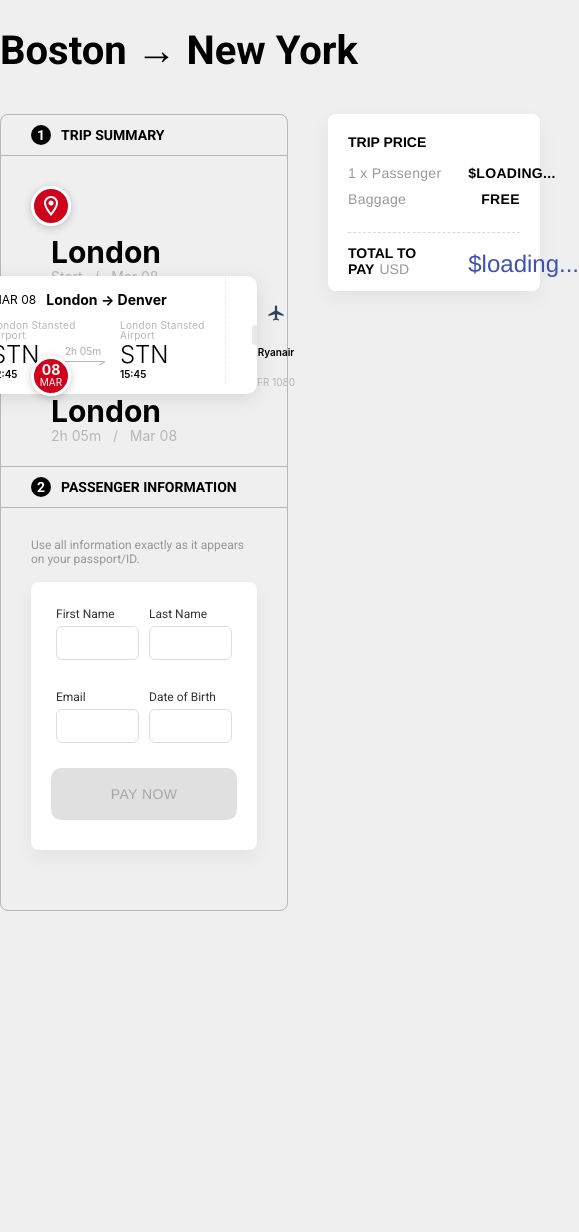
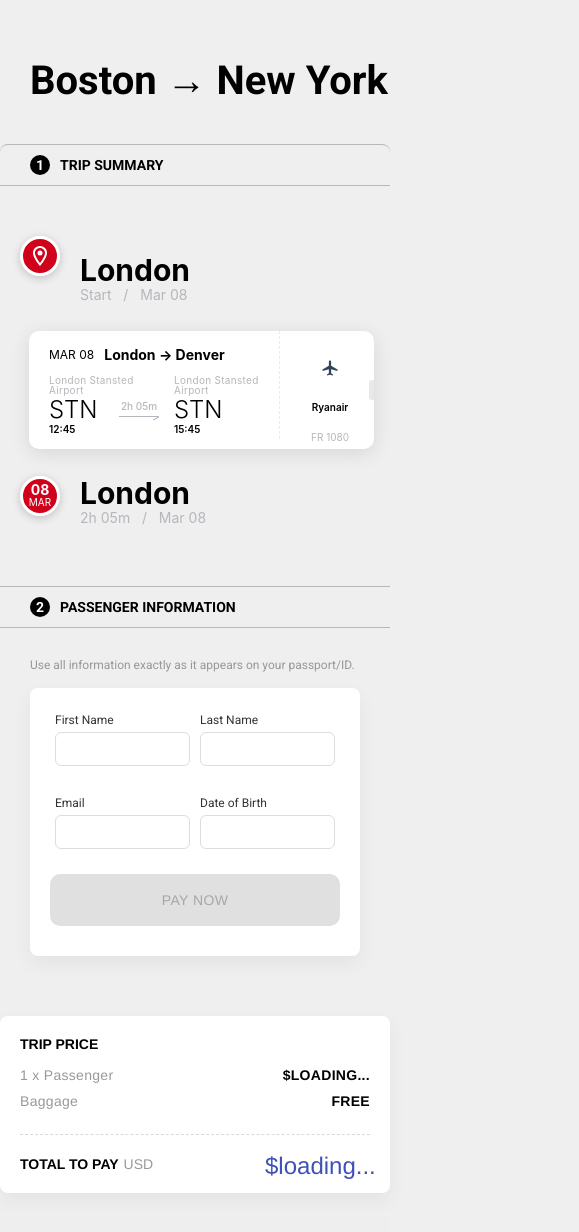
Before and after one commit to Flight-Squad/flightsquad-web, a React (Create React App) app: page /checkout in a window 390 px wide. Shown: the top 1232 px of the page, 579 px wide, since content can reach past the window. Before the commit the page ends 931 px from the top, so only its background shows below. Built offline with nearby package versions, Linux system fonts and the light colour scheme; no server answers; what react-stripe-elements would draw is missing.

Commit message:
Add mobile responsivness at 640px width

```diff
--- a/src/Components/CheckoutForm/AirportInfo/CityTitle.scss
+++ b/src/Components/CheckoutForm/AirportInfo/CityTitle.scss
@@ -2,6 +2,11 @@
     display: inline-block;
     vertical-align: middle;
     margin-left: 20px;
+
+    @media (max-width: 640px) {
+        margin-top: 0;
+        margin-left: 20px;
+    }
 }
 
 .City-Name {
@@ -15,6 +20,10 @@
     line-height: 1.03;
     letter-spacing: normal;
     color: #000;
+
+    @media (max-width: 640px) {
+        width: 200px;
+    }
 }
 
 .City-Subtitle {
--- a/src/Components/CheckoutForm/AirportInfo/index.scss
+++ b/src/Components/CheckoutForm/AirportInfo/index.scss
@@ -1,10 +1,16 @@
 .Info-Wrapper {
-    padding: 0px 30px 20px 30px;
-    vertical-align: middle;
-    position: relative;
-    height: 150px;
+  padding: 0px 30px 20px 30px;
+  vertical-align: middle;
+  position: relative;
+  height: 150px;
+
+  @media (max-width: 640px) {
+    height: 200px;
+    padding: 20px;
+    width: 100%;
+  }
 }
 
 .Info-Wrapper-Narrow {
-    height: 80px;
+  height: 80px;
 }
--- a/src/Components/CheckoutForm/TripInfo/Airline.scss
+++ b/src/Components/CheckoutForm/TripInfo/Airline.scss
@@ -8,6 +8,10 @@
     margin-bottom: 10px;
     margin-left: 10px;
     text-align: center;
+
+    @media (max-width: 640px) {
+        flex: 3 1;
+    }
 }
 
 .TripInfo-Airline svg {
--- a/src/Components/CheckoutForm/TripInfo/Cities.scss
+++ b/src/Components/CheckoutForm/TripInfo/Cities.scss
@@ -1,8 +1,7 @@
 .TripInfo-Cities {
   flex: 8 1;
-}
 
-.TripInfo-Cities h4 {
+  h4 {
     -ms-flex-align: center;
     align-items: center;
     margin: 7px 0 0 20px;
@@ -12,18 +11,15 @@
     width: 224px;
     min-height: 34px;
     white-space: pre-wrap;
-}
 
-.TripInfo-Cities h4, .TripInfo-Cities h4 span {
     display: -ms-flexbox;
     display: flex;
     font-style: normal;
     font-stretch: normal;
     letter-spacing: normal;
     color: #000;
-}
 
-.TripInfo-Cities h4 span {
+    span {
       white-space: nowrap;
       font-size: 12px;
       font-weight: 400;
@@ -31,3 +27,12 @@
       text-transform: uppercase;
       margin-right: 10px;
     }
+  }
+
+  @media (max-width: 640px) {
+    left: 0;
+    max-width: 240px;
+    top: -125px;
+    flex: 7 1;
+  }
+}
--- a/src/Components/CheckoutForm/TripInfo/Wrapper.scss
+++ b/src/Components/CheckoutForm/TripInfo/Wrapper.scss
@@ -7,12 +7,21 @@
   object-fit: contain;
   border-radius: 10px;
   background-color: #fff;
-    -webkit-box-shadow: 0 4px 20px 0 rgba(0,0,0,.1);
-    box-shadow: 0 4px 20px 0 rgba(0,0,0,.1);
+  -webkit-box-shadow: 0 4px 20px 0 rgba(0, 0, 0, 0.1);
+  box-shadow: 0 4px 20px 0 rgba(0, 0, 0, 0.1);
   top: -80px;
   right: 30px;
   display: -ms-flexbox;
   display: flex;
+
+  @media (max-width: 640px) {
+    left: 3px;
+    // right: 0;
+    width: 88%;
+    min-width: 325px;
+    top: -125px;
+    margin: 0 auto;
+  }
 }
 
 .TripInfo-Wrapper::after {
@@ -21,7 +30,7 @@
   position: absolute;
   width: 5px;
   height: 20px;
-    background-color: rgba(0,0,0,.09);
+  background-color: rgba(0, 0, 0, 0.09);
   z-index: 2;
   right: 0;
   top: 49px;
--- a/src/Components/CheckoutForm/index.scss
+++ b/src/Components/CheckoutForm/index.scss
@@ -5,6 +5,13 @@
   border: 1px solid #b6b6bc;
   margin-bottom: 20px;
   border-radius: 8px;
+
+  @media (max-width: 640px) {
+    border-left: 0;
+    border-right: 0;
+    border-bottom: 0;
+    width: 100%;
+  }
 }
 
 .Passenger-Block {
@@ -14,7 +21,8 @@
   margin-bottom: 60px;
 }
 
-.Passenger-Block, .Passenger-Block * {
+.Passenger-Block,
+.Passenger-Block * {
   -webkit-box-sizing: border-box;
   box-sizing: border-box;
 }
@@ -36,7 +44,13 @@
   padding-bottom: 5px;
 }
 
-.Checkout-Form .DayPickerInput input, .Checkout-Form input[type=email], .Checkout-Form input[type=number], .Checkout-Form input[type=phone], .Checkout-Form input[type=tel], .Checkout-Form input[type=text], .Checkout-Form select {
+.Checkout-Form .DayPickerInput input,
+.Checkout-Form input[type="email"],
+.Checkout-Form input[type="number"],
+.Checkout-Form input[type="phone"],
+.Checkout-Form input[type="tel"],
+.Checkout-Form input[type="text"],
+.Checkout-Form select {
   -webkit-appearance: none;
   -moz-appearance: none;
   appearance: none;
@@ -47,7 +61,7 @@
   border: 1px solid #ddd;
   padding: 8px;
   border-radius: 6px;
-    font-family: Helvetica Neue,-apple-system,BlinkMacSystemFont,Segoe UI,Roboto,Helvetica,Arial,sans-serif;
+  font-family: Helvetica Neue, -apple-system, BlinkMacSystemFont, Segoe UI, Roboto, Helvetica, Arial, sans-serif;
   font-weight: 400;
 }
 
@@ -57,8 +71,8 @@
   border-radius: 8px;
   color: #333;
   height: 100%;
-    -webkit-box-shadow: 0 8px 20px 0 rgba(0,0,0,.05);
-    box-shadow: 0 8px 20px 0 rgba(0,0,0,.05);
+  -webkit-box-shadow: 0 8px 20px 0 rgba(0, 0, 0, 0.05);
+  box-shadow: 0 8px 20px 0 rgba(0, 0, 0, 0.05);
 }
 
 .PassengerForm-Row {
--- a/src/Components/TravelCitiesHeader/index.scss
+++ b/src/Components/TravelCitiesHeader/index.scss
@@ -7,4 +7,10 @@
     width: 100%;
     max-width: 980px;
     // box-sizing: inherit;
+
+    @media (max-width: 640px) {
+        padding-left: 30px;
+        padding-right: 30px;
+        padding-top: 30px;
+    }
 }
--- /dev/null
+++ b/src/pages/Checkout/BookPriceBlock/BookPriceBlock.scss
@@ -0,0 +1,107 @@
+.Book-Price,
+.Book-Price > div {
+  height: 100%;
+  min-height: 100%;
+}
+
+.Book-Price {
+  width: 375px;
+  position: relative;
+  border-radius: 8px;
+  padding-left: 40px;
+  font-family: Helvetica Neue, -apple-system, BlinkMacSystemFont, Segoe UI, Roboto, Helvetica, Arial, sans-serif;
+
+  @media (max-width: 640px) {
+    position: relative;
+    min-height: 200px;
+    bottom: 0;
+    left: 0;
+    right: 0;
+    width: 100%;
+    z-index: 3;
+    font-family: Helvetica Neue,-apple-system,BlinkMacSystemFont,Segoe UI,Roboto,Helvetica,Arial,sans-serif;
+    padding-left: 0;
+    padding-right: 0;
+  }
+}
+
+.Book-Price-Block {
+  background-color: #fff;
+  color: #314358;
+  font-weight: 500;
+  padding: 20px;
+  padding-bottom: 13px;
+  border-radius: 8px;
+  -webkit-box-shadow: 0 8px 20px 0 rgba(0, 0, 0, 0.05);
+  box-shadow: 0 8px 20px 0 rgba(0, 0, 0, 0.05);
+}
+
+.Book-Price-h2 {
+  position: relative;
+  font-size: 14px;
+  font-weight: 700;
+  margin-bottom: 15px;
+  color: #000;
+  text-transform: uppercase;
+}
+
+.Book-Price-PassCount-Block {
+  position: relative;
+  font-size: 14px;
+  font-family: Helvetica, sans-serif;
+  color: #999;
+  font-weight: 400;
+  letter-spacing: 0.3px;
+}
+
+.Book-Price-PassCount-Block i {
+  display: inline-block;
+  position: absolute;
+  right: 0;
+  width: 30%;
+  font-style: normal;
+  font-size: 14px;
+  text-align: right;
+  text-transform: uppercase;
+  color: #000;
+  font-weight: 700;
+}
+
+.Book-Price-Total {
+  margin-top: 25px;
+  border-top: 1px dashed #d9d9d9;
+}
+
+.Book-Price-h1 {
+  font-size: 24px;
+  display: -ms-flexbox;
+  display: flex;
+  margin-top: 12px;
+  -ms-flex-align: center;
+  align-items: center;
+
+  strong {
+    display: inline-block;
+    width: 70%;
+    text-transform: uppercase;
+    font-size: 14px;
+    color: #000;
+  }
+
+  i {
+    margin-left: 5px;
+    color: #999;
+    font-weight: 300;
+    font-style: normal;
+  }
+
+  big {
+    display: inline-block;
+    width: 30%;
+    text-align: right;
+    margin-top: 5px;
+    font-size: 24px;
+    color: #3f51b5;
+    font-weight: 400;
+  }
+}
--- /dev/null
+++ b/src/pages/Checkout/BookPriceBlock/index.jsx
@@ -0,0 +1,39 @@
+import React, { Component } from 'react'
+import './BookPriceBlock.scss'
+
+export class BookPriceBlock extends Component {
+    render() {
+        return (
+            <div className="Book-Price">
+                <div style={{ minHeight: '196.333px' }}>
+                    <div style={{ transform: 'translateZ(0px)' }}>
+                        <div className='Book-Price-Block'>
+                            <div>
+                                <div className='Book-Price-h2'>Trip Price</div>
+                                <div className='Book-Price-PassCount-Block'>
+                                    1 x Passenger
+                                    <i>${this.props.loading}</i>
+                                </div>
+                                <div className='Book-Price-PassCount-Block' style={{ marginTop: '10px' }}>
+                                    Baggage
+                                    <i>FREE</i>
+                                </div>
+                                <div className='Book-Price-Total'>
+                                    <div className='Book-Price-h1'>
+                                        <strong>
+                                            Total to Pay
+                                            <i>USD</i>
+                                        </strong>
+                                        <big className='Book-Price-Total-Default'>${this.props.loading}</big>
+                                    </div>
+                                </div>
+                            </div>
+                        </div>
+                    </div>
+                </div>
+            </div>
+        )
+    }
+}
+
+export default BookPriceBlock
--- a/src/pages/Checkout/checkout.scss
+++ b/src/pages/Checkout/checkout.scss
@@ -3,6 +3,11 @@
   width: 100%;
   max-width: 1097px;
   margin: 0 auto;
+
+  @media (max-width: 640px) {
+    display: block;
+    border-bottom: 60px solid #eee;
+  }
 }
 
 .Agenda {
@@ -20,98 +25,3 @@
 .Travel-List li {
   display: block;
 }
-
-.Book-Price,
-.Book-Price > div {
-  height: 100%;
-  min-height: 100%;
-}
-
-.Book-Price {
-  width: 375px;
-  position: relative;
-  border-radius: 8px;
-  padding-left: 40px;
-  font-family: Helvetica Neue, -apple-system, BlinkMacSystemFont, Segoe UI, Roboto, Helvetica, Arial, sans-serif;
-}
-
-.Book-Price-Block {
-  background-color: #fff;
-  color: #314358;
-  font-weight: 500;
-  padding: 20px;
-  padding-bottom: 13px;
-  border-radius: 8px;
-  -webkit-box-shadow: 0 8px 20px 0 rgba(0, 0, 0, 0.05);
-  box-shadow: 0 8px 20px 0 rgba(0, 0, 0, 0.05);
-}
-
-.Book-Price-h2 {
-  position: relative;
-  font-size: 14px;
-  font-weight: 700;
-  margin-bottom: 15px;
-  color: #000;
-  text-transform: uppercase;
-}
-
-.Book-Price-PassCount-Block {
-  position: relative;
-  font-size: 14px;
-  font-family: Helvetica, sans-serif;
-  color: #999;
-  font-weight: 400;
-  letter-spacing: 0.3px;
-}
-
-.Book-Price-PassCount-Block i {
-  display: inline-block;
-  position: absolute;
-  right: 0;
-  width: 30%;
-  font-style: normal;
-  font-size: 14px;
-  text-align: right;
-  text-transform: uppercase;
-  color: #000;
-  font-weight: 700;
-}
-
-.Book-Price-Total {
-  margin-top: 25px;
-  border-top: 1px dashed #d9d9d9;
-}
-
-.Book-Price-h1 {
-  font-size: 24px;
-  display: -ms-flexbox;
-  display: flex;
-  margin-top: 12px;
-  -ms-flex-align: center;
-  align-items: center;
-
-  strong {
-    display: inline-block;
-    width: 70%;
-    text-transform: uppercase;
-    font-size: 14px;
-    color: #000;
-  }
-
-  i {
-    margin-left: 5px;
-    color: #999;
-    font-weight: 300;
-    font-style: normal;
-  }
-
-  big {
-    display: inline-block;
-    width: 30%;
-    text-align: right;
-    margin-top: 5px;
-    font-size: 24px;
-    color: #3f51b5;
-    font-weight: 400;
-  }
-}
--- a/src/pages/Checkout/index.jsx
+++ b/src/pages/Checkout/index.jsx
@@ -4,6 +4,7 @@ import './checkout.scss';
 import CheckoutForm from '../../Components/CheckoutForm';
 import { withRouter } from 'react-router-dom';
 import Axios from 'axios';
+import BookPriceBlock from './BookPriceBlock';
 
 function sleep(ms) {
     return new Promise(resolve => setTimeout(resolve, ms));
@@ -41,34 +42,7 @@ class CheckoutPage extends Component {
                         email={query.get('email') || ''}
                         paymentId={query.get('id') || ''}
                     />
-                    <div className="Book-Price">
-                        <div style={{ minHeight: '196.333px' }}>
-                            <div style={{ transform: 'translateZ(0px)' }}>
-                                <div className='Book-Price-Block'>
-                                    <div>
-                                        <div className='Book-Price-h2'>Trip Price</div>
-                                        <div className='Book-Price-PassCount-Block'>
-                                            1 x Passenger
-                                            <i>${this.state.loading}</i>
-                                        </div>
-                                        <div className='Book-Price-PassCount-Block' style={{ marginTop: '10px' }}>
-                                            Baggage
-                                            <i>FREE</i>
-                                        </div>
-                                        <div className='Book-Price-Total'>
-                                            <div className='Book-Price-h1'>
-                                                <strong>
-                                                    Total to Pay
-                                                    <i>USD</i>
-                                                </strong>
-                                                <big className='Book-Price-Total-Default'>${this.state.loading}</big>
-                                            </div>
-                                        </div>
-                                    </div>
-                                </div>
-                            </div>
-                        </div>
-                    </div>
+                    <BookPriceBlock loading={this.state.loading} />
                 </div>
             </div>
         )
```
Lines whose indentation alone changed are shown as unchanged.
